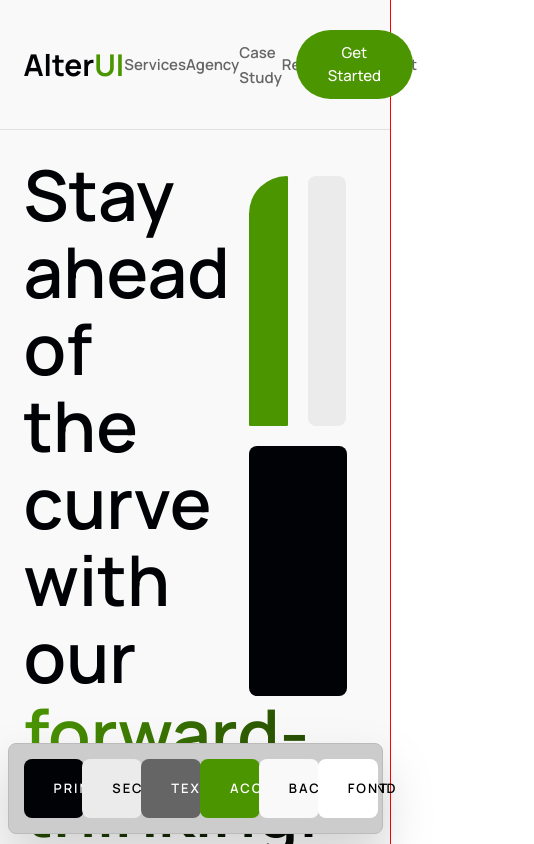
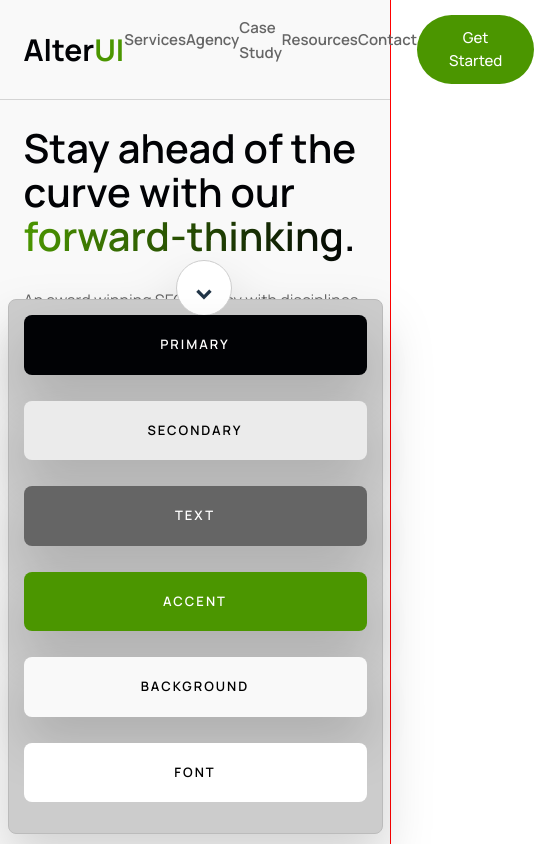
Before and after one commit to moazamdev/alter-ui, a React (Vite) app: page / in a window 390 px wide. Shown: the top 844 px of the page, 534 px wide, since content can reach past the window. Built offline with nearby package versions, Linux system fonts and the light colour scheme.

Commit message:
mobile optimized, show hidden feature for control bar, optimized code

```diff
--- a/src/App.jsx
+++ b/src/App.jsx
@@ -1,25 +1,17 @@
-import { useState } from "react";
 import HeroSection from "./components/hero-section";
 import ControlBar from "./components/control-bar";
 import Header from "./components/header";
-import { ColorProvider, useColorContext } from "./color-context";
+import { useColorContext } from "./color-context";
 
 export default function App() {
 	const { background } = useColorContext();
-	// const [primary, setPrimary] = useState("#010205");
-	// const [secondary, setSecondary] = useState("#EBEBEB");
-	// const [text, setText] = useState("#656565");
-	// const [accent, setAccent] = useState("#669C30");
-	// const [background, setBackground] = useState("#F9F9F9");
 	return (
 		<>
-			{/* <ColorProvider> */}
-				<div style={{ background: background }}>
-					<Header />
-					<HeroSection />
-					<ControlBar />
-				</div>
-			{/* </ColorProvider> */}
+			<div style={{ height: "100vh", background: background }}>
+				<Header />
+				<HeroSection />
+				<ControlBar />
+			</div>
 		</>
 	);
 }
--- a/src/components/button-component.jsx
+++ b/src/components/button-component.jsx
@@ -3,22 +3,21 @@ import { getTextColor } from "../utils";
 
 const ButtonComponent = ({ text, onClick, theme = "primary" }) => {
 	const { primary, secondary, accent } = useColorContext();
-	// console.log(getTextColor(primary));
 
-	let accentBrightness = getTextColor(accent);
-	let secondaryBrightness = getTextColor(secondary);
+	let accentBrightness = getTextColor(accent) > 0.5 ? "black" : "white";
+	let secondaryBrightness = getTextColor(secondary) > 0.5 ? "black" : "white";
+	let primaryBrightness = getTextColor(primary) > 0.5 ? "black" : "white";
 	let primaryStyles =
 		theme == "primary"
 			? {
 					border: accent,
 					background: accent,
-					// if the contrast is inappropriate, then flip the values
-					color: accentBrightness > 0.5 ? "black" : "white",
+					color: accentBrightness,
 			  }
 			: {
 					border: secondary,
 					background: secondary,
-					color: secondaryBrightness > 0.5 ? "black" : "white",
+					color: secondaryBrightness,
 			  };
 	return (
 		<button
@@ -27,24 +26,20 @@ const ButtonComponent = ({ text, onClick, theme = "primary" }) => {
 			onMouseEnter={(e) => {
 				e.target.style.border = primary;
 				e.target.style.background = primary;
-				e.target.style.color =
-					getTextColor(primary) > 0.5 ? "black" : "white";
+				e.target.style.color = primaryBrightness;
 			}}
 			onMouseLeave={(e) => {
 				if (theme === "primary") {
 					e.target.style.border = accent;
 					e.target.style.background = accent;
-					e.target.style.color =
-						// if the contrast is inappropriate, then flip the values
-						accentBrightness > 0.5 ? "black" : "white";
+					e.target.style.color = accentBrightness;
 				} else {
 					e.target.style.border = secondary;
 					e.target.style.background = secondary;
-					e.target.style.color =
-						secondaryBrightness > 0.5 ? "black" : "white";
+					e.target.style.color = secondaryBrightness;
 				}
 			}}
-			className={`btn border text-[15px] px-[32px] py-[12px] rounded-full font-regular transition`}
+			className={`btn border text-[15px] px-[32px] py-[12px] rounded-full font-regular transition `}
 		>
 			{text}
 		</button>
@@ -52,10 +47,3 @@ const ButtonComponent = ({ text, onClick, theme = "primary" }) => {
 };
 
 export default ButtonComponent;
-
-// className={`btn border hover:border-primary ${
-// 	theme == "primary"
-// 		? "bg-accent text-white hover:bg-primary border-accent"
-// 		: "bg-secondary text-primary hover:bg-primary hover:text-secondary border-secondary "
-// } text-[15px] px-[32px] py-[12px] rounded-full font-regular transition`}
-// >
--- a/src/components/control-bar.jsx
+++ b/src/components/control-bar.jsx
@@ -1,7 +1,9 @@
 import ControlButton from "./control-button";
 import { useColorContext } from "../color-context";
+import { useState } from "react";
 
 const ControlBar = () => {
+	const [isShowing, setIsShowing] = useState(true);
 	const {
 		primary,
 		setPrimary,
@@ -15,9 +17,54 @@ const ControlBar = () => {
 		setBackground,
 	} = useColorContext();
 
+	const controlButtonDetailsArr = [
+		{
+			setter: setPrimary,
+			colorValue: primary,
+			buttonText: "Primary",
+		},
+		{
+			setter: setSecondary,
+			colorValue: secondary,
+			buttonText: "Secondary",
+		},
+		{
+			setter: setText,
+			colorValue: text,
+			buttonText: "Text",
+		},
+		{
+			setter: setAccent,
+			colorValue: accent,
+			buttonText: "Accent",
+		},
+		{
+			setter: setBackground,
+			colorValue: background,
+			buttonText: "Background",
+		},
+	];
+
 	return (
-		<div className="flex justify-center items-center w-full mx-auto my-0 px-2.5 py-[20px] md:py-[50px]">
-			<div className="w-[min(100%_-_15px,1250px)] border border-[#bbb] p-[15px] rounded-lg grid grid-cols-6 gap-[10px] bg-[#ccc] fixed bottom-[10px] drop-shadow-2xl">
+		<div className="flex justify-center items-center w-full mx-auto my-0 px-2.5 py-[20px] lg:py-[50px]">
+			<div className="w-[min(100%_-_15px,1250px)] border border-[#bbb] p-[15px] rounded-lg grid md:grid-cols-3 lg:grid-cols-6 gap-[10px] bg-[#ccc] fixed bottom-[10px] drop-shadow-2xl">
+				{/* {controlButtonDetailsArr.map((item) => {
+					<ControlButton
+						key={item.buttonText}
+						setter={item.setter}
+						colorValue={item.colorValue}
+						buttonText={item.buttonText}
+					/>;
+				})} */}
+				<div
+					onClick={() => setIsShowing(!isShowing)}
+					style={{transform: `rotate(${isShowing ? `180deg` : `0deg`})`}}
+					className="select-none cursor-pointer absolute -top-10 left-[45%] bg-white border border-[#ccc] w-14 h-14 rounded-full flex justify-center items-center font-bold text-[2em]"
+				>
+					^
+				</div>
+				{isShowing && (
+					<>
 						<ControlButton
 							setter={setPrimary}
 							colorValue={primary}
@@ -43,7 +90,12 @@ const ControlBar = () => {
 							colorValue={background}
 							buttonText={"Background"}
 						/>
-				<ControlButton buttonType={"font"} buttonText={"Font"} />
+						<ControlButton
+							buttonType={"font"}
+							buttonText={"Font"}
+						/>
+					</>
+				)}
 			</div>
 		</div>
 	);
--- a/src/components/control-button.jsx
+++ b/src/components/control-button.jsx
@@ -18,7 +18,7 @@ const ControlButton = ({
 			onClick={() => {
 				setDisplayBox(!displayBox);
 			}}
-			className={`relative font-semibold text-center uppercase tracking-[2px] text-[13px] px-[30px] py-[20px] rounded-lg select-none cursor-pointer ${textColor}`}
+			className={`drop-shadow-2xl mb-4 lg:mb-auto relative font-semibold text-center uppercase tracking-[2px] text-[13px] px-[30px] py-[20px] rounded-lg select-none cursor-pointer ${textColor}`}
 			style={{ background: colorValue }}
 		>
 			{buttonText}
@@ -47,7 +47,7 @@ const ControlButton = ({
 		</div>
 	) : (
 		<div
-			className={`relative bg-white text-black font-semibold text-center uppercase tracking-[2px] text-[13px] px-[30px] py-[20px] rounded-lg select-none cursor-pointer`}
+			className={`relative bg-white mb-4 lg:mb-auto text-black font-semibold text-center uppercase tracking-[2px] text-[13px] px-[30px] py-[20px] rounded-lg select-none cursor-pointer`}
 		>
 			{buttonText}
 		</div>
--- a/src/components/header.jsx
+++ b/src/components/header.jsx
@@ -3,17 +3,40 @@ import ListItem from "./list-item";
 import LogoBox from "./logo-box";
 
 const Header = () => {
+	const navItemsArr = [
+		{
+			text: "Services",
+		},
+		{
+			text: "Agency",
+		},
+		{
+			text: "Case Study",
+		},
+		{
+			text: "Resources",
+		},
+		{
+			text: "Contact",
+		},
+	];
 	return (
 		<header
-			className="flex flex-col justify-center items-center mx-auto my-0 px-2.5 py-[30px]"
-			style={{ borderBottom: "1px solid rgba(125, 125, 125, 0.2)" }}
+			className="flex flex-col justify-center items-center mx-auto my-0 px-2.5 py-[15px] md:py-[30px]"
+			style={{ borderBottom: "1px solid rgba(125, 125, 125, 0.3)" }}
 		>
 			<div className="container relative w-[min(100%_-_15px,1250px)] flex justify-between mx-auto my-0 px-1.5 sm:px-2.5">
 				<LogoBox />
 
-				<div className="nav-box w-[50%] self-center">
+				<div className="lg:show nav-box md:w-[50%] md:self-center">
 					<nav className="">
 						<ul className="flex flex-row justify-between items-center self-center">
+							{/* {navItemsArr.map((navItem) => {
+								<ListItem
+									key={navItem.text}
+									item={navItem.text}
+								/>;
+							})} */}
 							<ListItem item={"Services"} />
 							<ListItem item={"Agency"} />
 							<ListItem item={"Case Study"} />
--- a/src/components/hero-section.jsx
+++ b/src/components/hero-section.jsx
@@ -11,10 +11,10 @@ const HeroSection = () => {
 	} = useColorContext();
 	return (
 		<WrapperSection>
-			<div className="col-one w-[60%] flex flex-col gap-[30px] pr-[30px]">
+			<div className="col-one w-full lg:w-[60%] flex flex-col gap-[30px] lg:pr-[30px]">
 				<h1
 					style={{ color: primary }}
-					className="font-semibold text-[70px]"
+					className="font-semibold text-[40px] md:text-[70px]"
 				>
 					Stay ahead of the curve with our{" "}
 					<span
@@ -26,7 +26,10 @@ const HeroSection = () => {
 						forward-thinking.
 					</span>
 				</h1>
-				<p style={{ color: paraTextColor }} className="text-[18px]">
+				<p
+					style={{ color: paraTextColor }}
+					className="text-[16px] md:text-[18px]"
+				>
 					An award winning SEO agency with disciplines in digital
 					marketing, design and website development, focused on
 					understanding you.
@@ -40,21 +43,50 @@ const HeroSection = () => {
 				</div>
 			</div>
 
-			<div className="col-two flex flex-col gap-[20px] w-[50%] p-[20px]">
+			<div className="col-two flex flex-col gap-[20px] mt-5 lg:mt-auto w-full lg:w-[50%] p-[20px]">
 				<div className="first-row flex gap-[20px]">
 					<div
 						style={{ background: accent }}
-						className="w-[50%] h-[250px] rounded-tl-[250px] rounded-lg"
+						className="w-[50%] h-[150px] md:h-[250px] rounded-tl-[250px] rounded-lg"
 					></div>
 					<div
 						style={{ background: secondary }}
-						className="w-[50%] h-[250px] rounded-lg"
-					></div>
+						className="w-[50%] h-[150px] md:h-[250px] rounded-lg p-10 flex gap-6 flex-col justify-center items-start"
+					>
+						<h2
+							style={{ color: accent }}
+							className="font-bold text-[50px]"
+						>
+							230+
+						</h2>
+						<span
+							style={{ background: primary }}
+							className="relative w-full h-3 rounded-lg"
+						>
+							<span
+								style={{ background: accent }}
+								className="absolute top-0 left-0 rounded-lg w-[70%] h-full"
+							></span>
+						</span>
+					</div>
 				</div>
 				<div
 					style={{ background: primary }}
-					className="second-row w-[100%] h-[250px] rounded-lg"
-				></div>
+					className="relative second-row w-[100%] h-[150px] md:h-[250px] overflow-hidden rounded-lg"
+				>
+					<span
+						className="absolute bottom-0 right-[35%] vertical-bar rounded-lg -mb-2 w-10 md:w-16 h-[40%]"
+						style={{ background: accent }}
+					></span>
+					<span
+						className="absolute bottom-0 right-[20%] vertical-bar rounded-lg -mb-2 w-10 md:w-16 h-[60%]"
+						style={{ background: accent }}
+					></span>
+					<span
+						className="absolute bottom-0 right-[5%] vertical-bar rounded-lg -mb-2 w-10 md:w-16 h-[80%]"
+						style={{ background: accent }}
+					></span>
+				</div>
 			</div>
 		</WrapperSection>
 	);
--- a/src/components/wrapper-component.jsx
+++ b/src/components/wrapper-component.jsx
@@ -1,11 +1,11 @@
 const WrapperSection = ({ children }) => {
-    return (
-        <section className="flex flex-col justify-center items-center mx-auto my-0 px-2.5 py-[20px] md:py-[50px]">
-            <div className="container relative w-[min(100%_-_15px,1250px)] flex justify-center mx-auto my-0 p-1.5 sm:p-2.5">
-                {children}
-            </div>
-        </section>
-    );
+	return (
+		<section className="flex flex-col justify-center items-center mx-auto my-0 px-2.5 py-[20px] lg:py-[50px]">
+			<div className="container relative w-[min(100%_-_15px,1250px)] flex justify-center flex-col lg:flex-row mx-auto my-0 p-1.5 sm:p-2.5">
+				{children}
+			</div>
+		</section>
+	);
 };
 
 export default WrapperSection;
```
Lines whose indentation alone changed are shown as unchanged.
